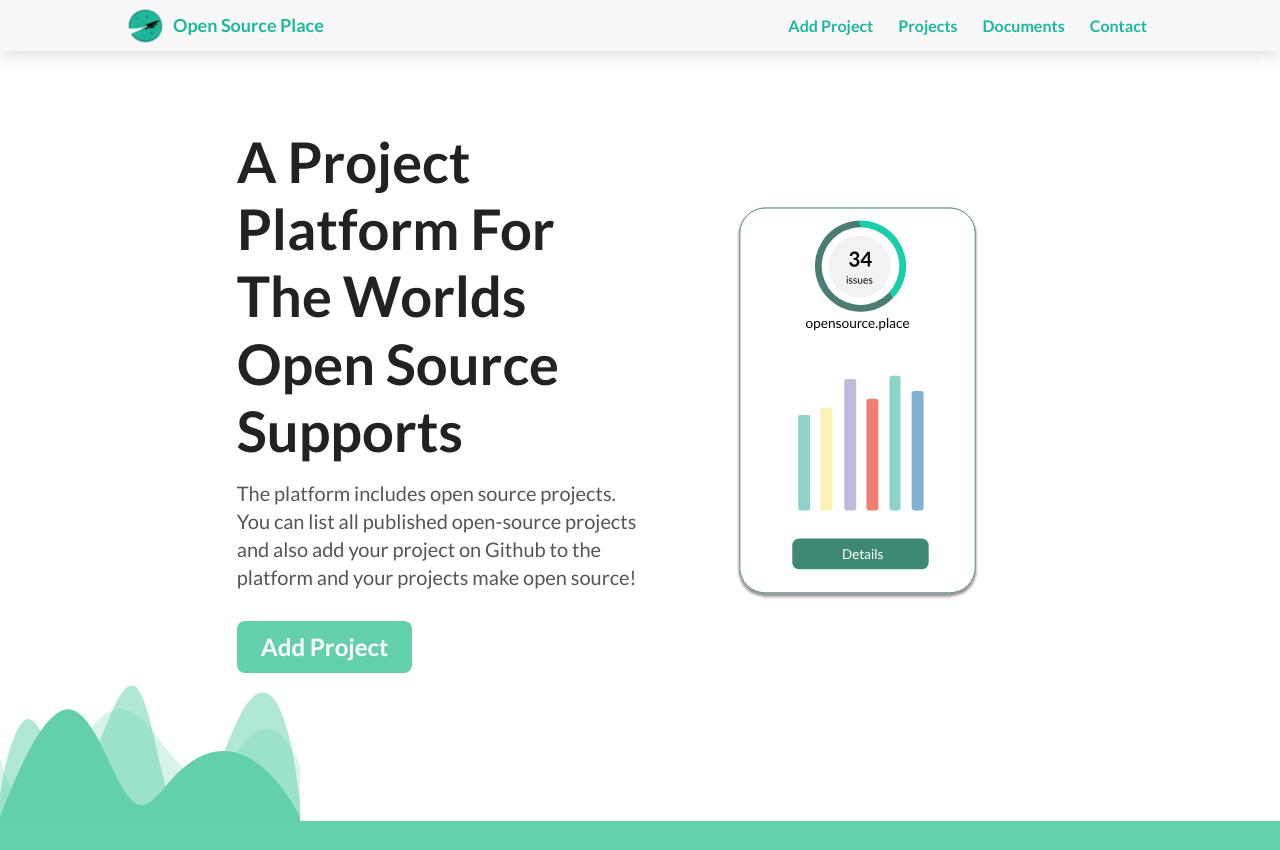
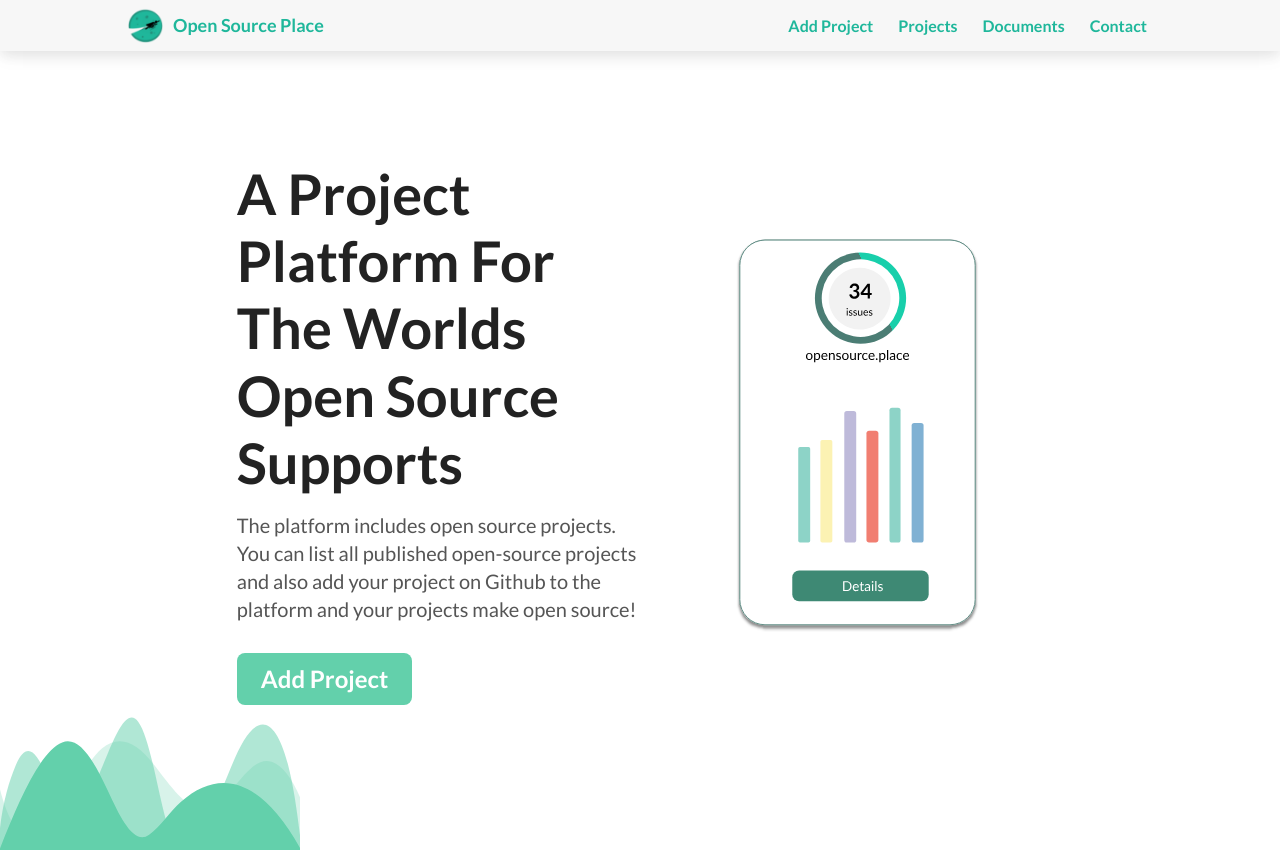
Before and after one commit to opensource-place/frontend, a React (Create React App) app: page / in a window 1280 px wide. Shown: the top 850 px of the page. Built offline with nearby package versions, Linux system fonts and the light colour scheme; no server answers.

Commit message:
header space and target link problems have solved

```diff
--- a/src/app/components/Navbar/index.js
+++ b/src/app/components/Navbar/index.js
@@ -45,7 +45,7 @@ export const NavBar = () => (
             </Link>
           </NavItem>
           <NavItem>
-            <a href="https://docs.opensource.place/" target="_blank" style={{ color: '#1FB79B' }}>
+            <a href="https://docs.opensource.place/" style={{ color: '#1FB79B' }}>
               Documents
             </a>
           </NavItem>
--- a/src/app/pages/Contact.js
+++ b/src/app/pages/Contact.js
@@ -78,7 +78,7 @@ const Start = () => {
             gotta jump on our discord channel
           </HeroTitleContent>
           <Button>
-            <Go href="https://findmentor.network" target="_blank">Find mentor&mentee</Go>
+            <Go href="https://findmentor.network">Find mentor&mentee</Go>
           </Button>
           <iframe
             src="https://discord.com/widget?id=786277089577402418&amp;theme=dark"
--- a/src/app/pages/LandingPage.js
+++ b/src/app/pages/LandingPage.js
@@ -192,7 +192,7 @@ const LandingPage = () => {
     <>
       <Container>
         <NavBar />
-        <Center style={{ marginTop: '8rem' }}>
+        <Center style={{ marginTop: '10rem' }}>
           <Header>
             <HeaderLeft>
               <HeroTitle>A project platform for the worlds open source supports</HeroTitle>
```
